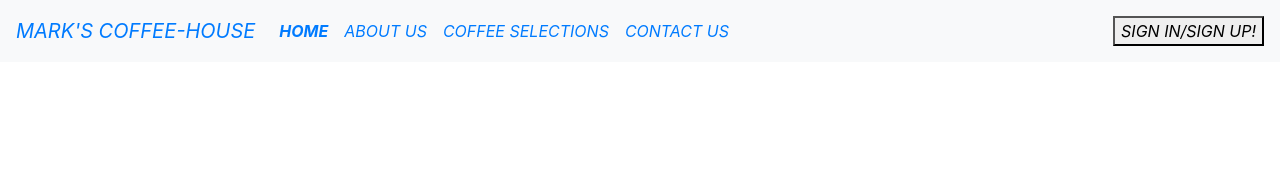
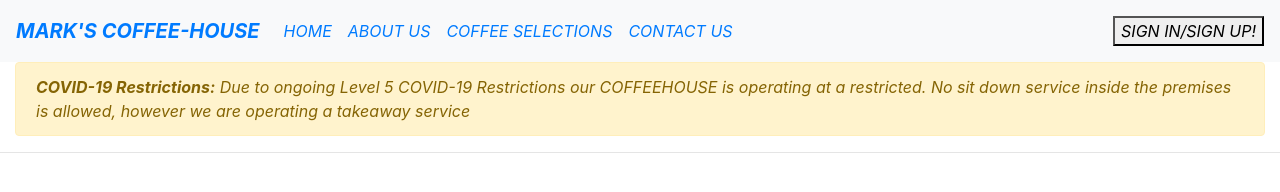
Before and after one commit to markgordon22/MARK-S-TEA-SHOP, a plain HTML site: page index.html in a window 1280 px wide. Drawn offline with nearby package versions, Linux system fonts and the light colour scheme.

```diff
--- a/index.html
+++ b/index.html
@@ -12,16 +12,16 @@
   <link href="assets/css/style.css" rel="stylesheet" type="text/css">
 </head>
 <body>
-
+<!--navbar-->
 <nav class="navbar navbar-expand-lg navbar-li bg-light">
-  <a class="navbar-brand" href="#"><i>MARK'S COFFEE-HOUSE</i></a>
+  <a class="navbar-brand" href="#"><i><strong>MARK'S COFFEE-HOUSE</strong></i></a>
   <button class="navbar-toggler" type="button" data-toggle="collapse" data-target="#navbarText" aria-controls="navbarText" aria-expanded="false" aria-label="Toggle navigation">
     <span class="navbar-toggler-icon"></span>
   </button>
   <div class="collapse navbar-collapse" id="navbarText">
     <ul class="navbar-nav mr-auto">
       <li class="nav-item active">
-        <a class="nav-link" href="#"><i><strong>HOME</strong></i><span class="sr-only">(current)</span></a>
+        <a class="nav-link" href="#"><i>HOME</i><span class="sr-only">(current)</span></a>
       </li>
       <li class="nav-item">
         <a class="nav-link" href="#"><i>ABOUT US</i></a>
@@ -38,3 +38,12 @@
     </span>
   </div>
 </nav>
+<!--COVID ALERT-->
+<div class="container-fluid">
+  <div class="alert alert-warning" role="alert">
+      <strong>COVID-19 Restrictions:</strong> Due to ongoing Level 5 COVID-19 Restrictions our COFFEEHOUSE is operating
+        at a restricted. No sit down service inside the premises is allowed, however we are operating a takeaway service
+    </div>
+  </div>
+<hr>
+<!--image-->
```
